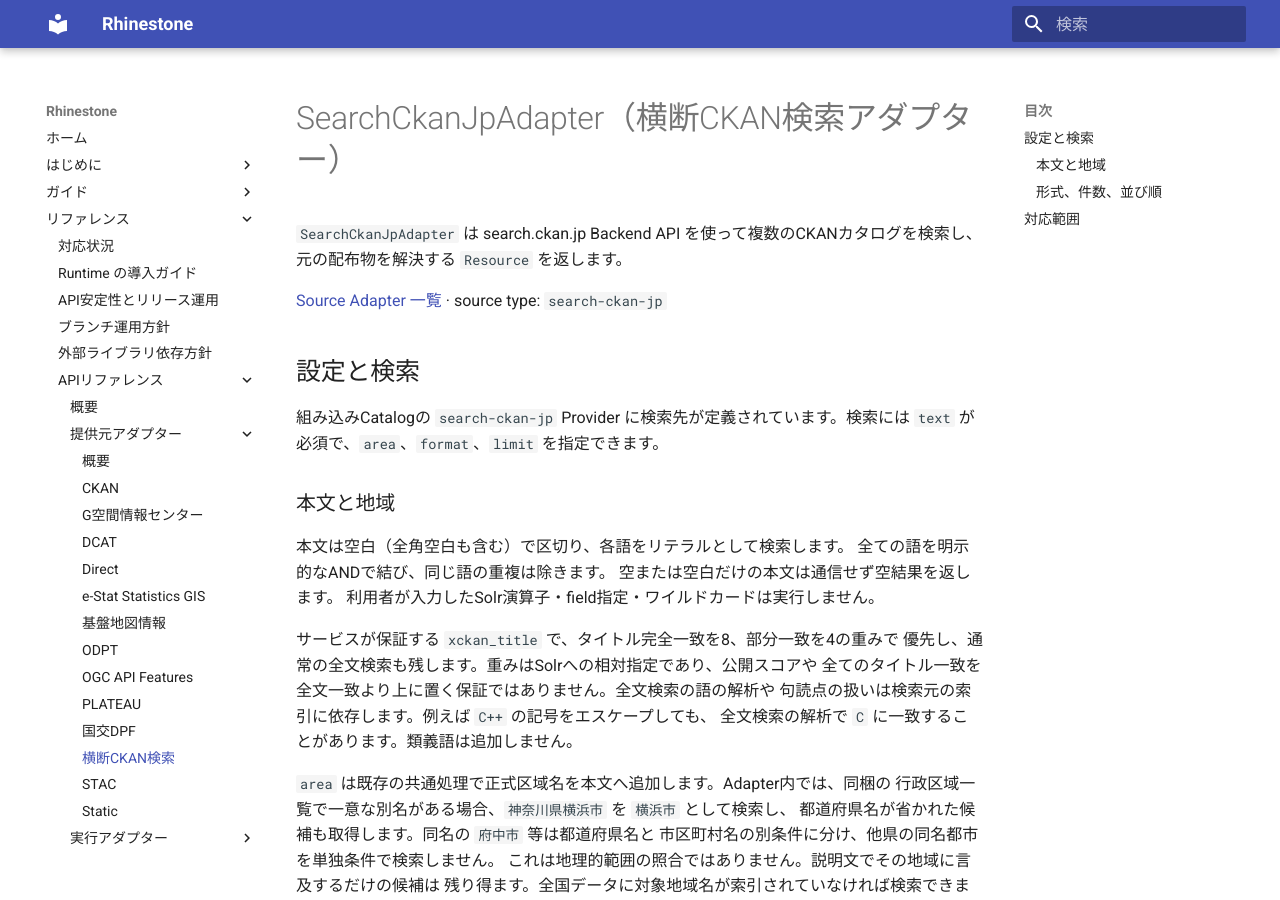
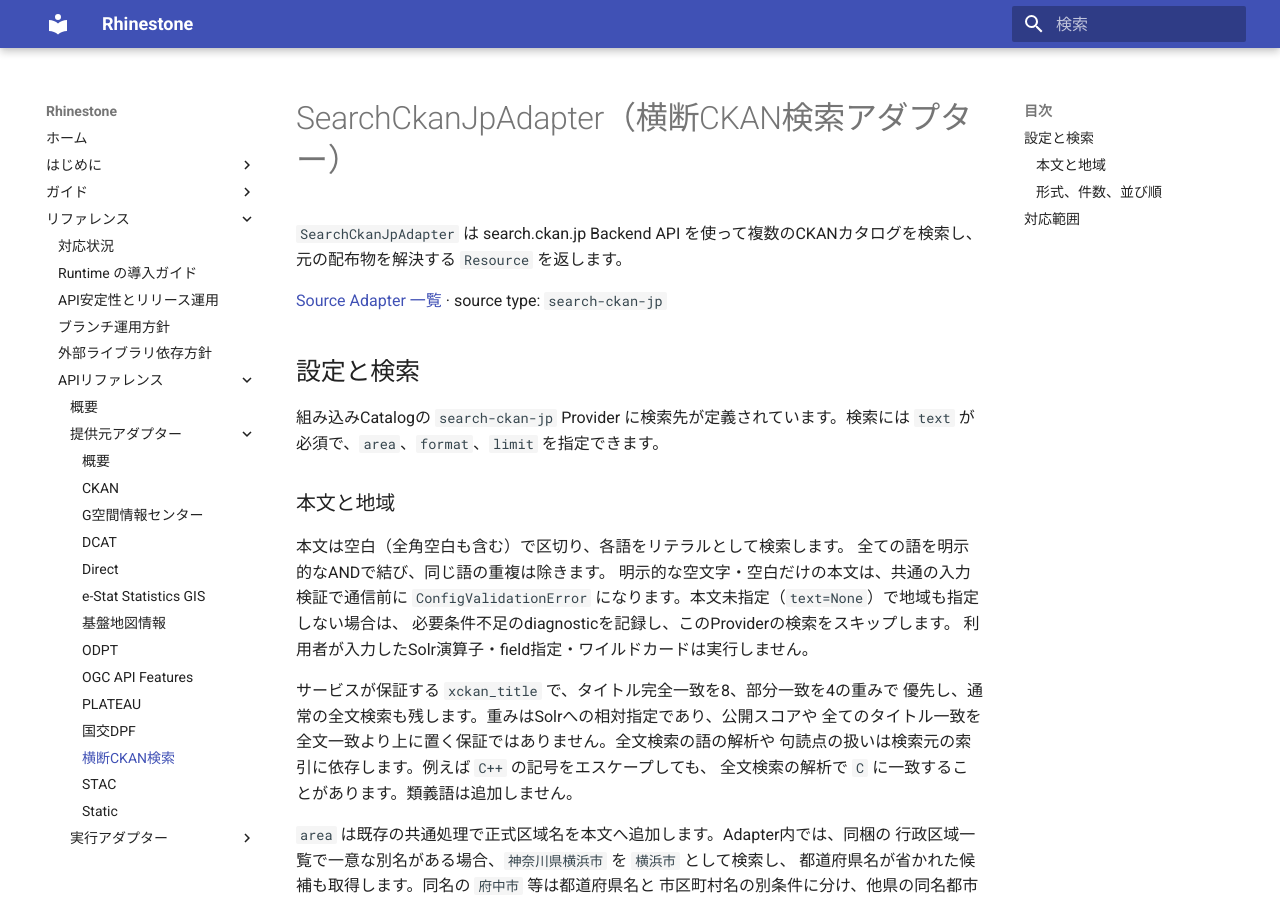
Before and after one commit to u-kitazawa/rhinestone, an MkDocs documentation site: the page built from docs/api/adapters/search-ckan-jp.md, in a window 1280 px wide and 900 px high. Built offline with MkDocs 1.6.1 and Material for MkDocs 9.7.7, drawn with Linux system fonts in a browser that asks for light colours.

Commit message:
docs: distinguish missing and blank discovery search text

```diff
--- a/docs/api/adapters/search-ckan-jp.md
+++ b/docs/api/adapters/search-ckan-jp.md
@@ -14,7 +14,9 @@
 
 本文は空白（全角空白も含む）で区切り、各語をリテラルとして検索します。
 全ての語を明示的なANDで結び、同じ語の重複は除きます。
-空または空白だけの本文は通信せず空結果を返します。
+明示的な空文字・空白だけの本文は、共通の入力検証で通信前に
+`ConfigValidationError` になります。本文未指定（`text=None`）で地域も指定しない場合は、
+必要条件不足のdiagnosticを記録し、このProviderの検索をスキップします。
 利用者が入力したSolr演算子・field指定・ワイルドカードは実行しません。
 
 サービスが保証する `xckan_title` で、タイトル完全一致を8、部分一致を4の重みで
```
Also changed, not shown: docs/api/adapters/geospatial-jp.md (+3 -1 lines), 1 other file.
